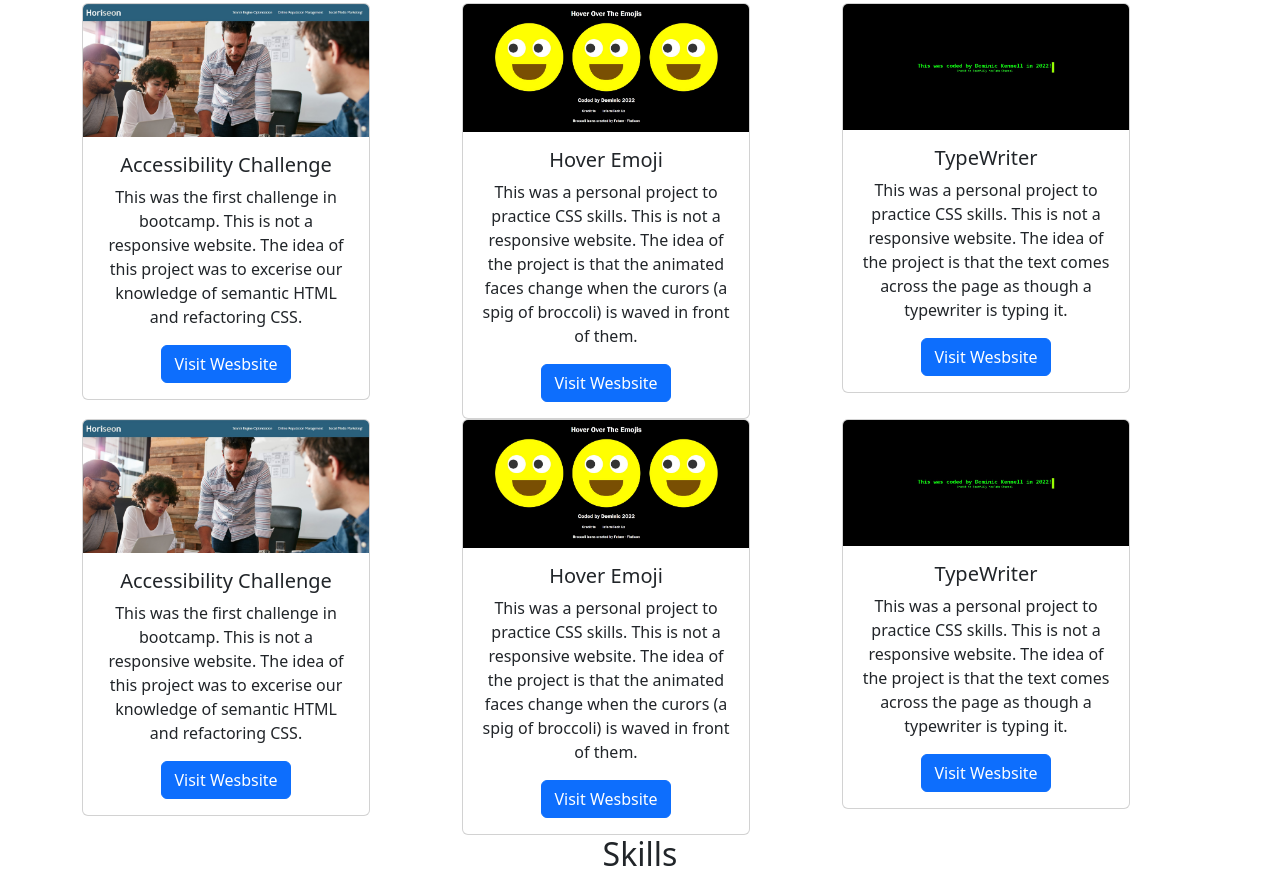
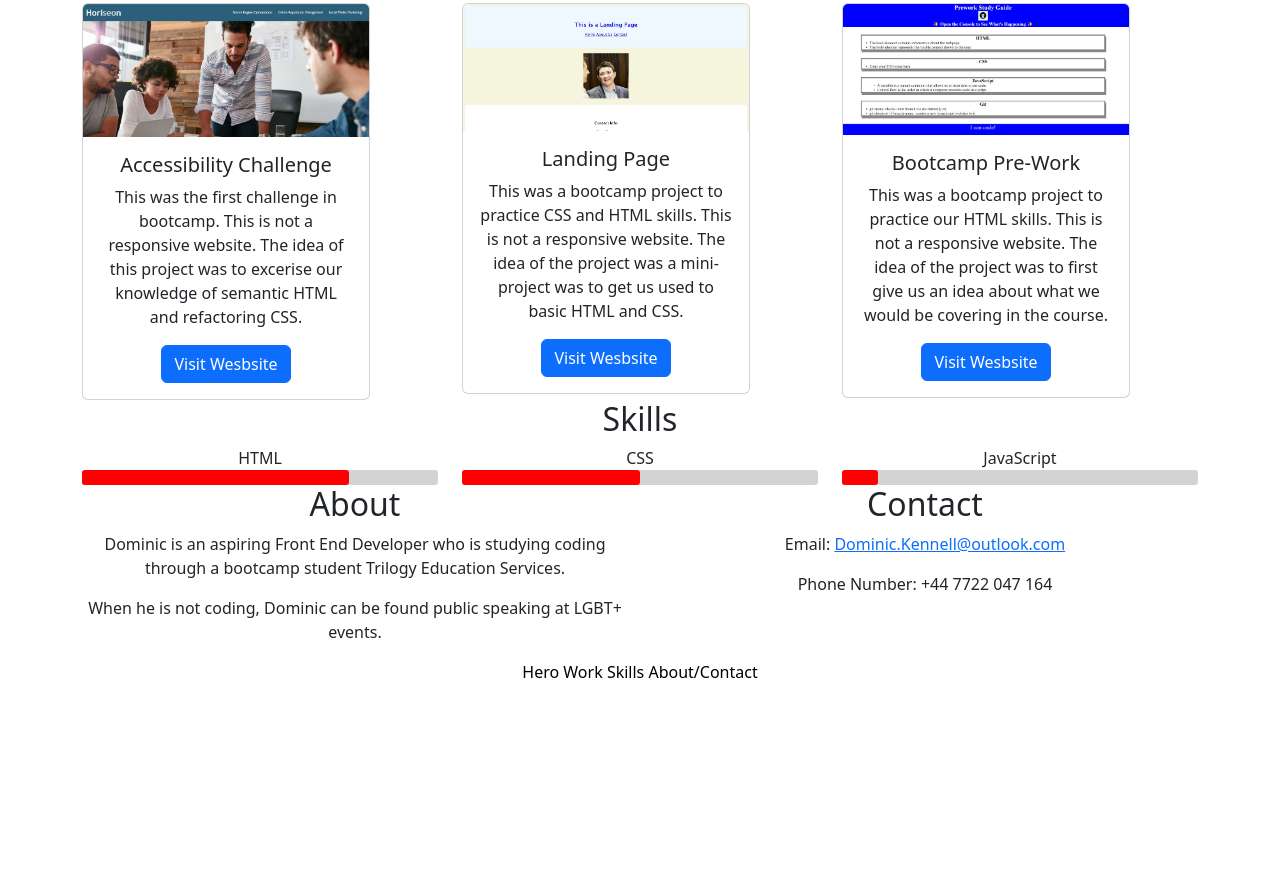
Before and after one commit to DominicKennell/Bootstrap-Portfolio, a plain HTML site: page index.html in a window 1280 px wide. Shown: the part 485-1361 px from the top of the page. After the commit the page ends 1169 px from the top, so only its background shows below. Drawn offline with nearby package versions, Linux system fonts and the light colour scheme.

Commit message:
added bootcamp projects

```diff
--- a/index.html
+++ b/index.html
@@ -32,7 +32,8 @@
         <img class="mx-auto d-block img-fluid unlock-icon" src="/images/download.jpg">
         <p class="lead">Aspring Front End Developer</p>
         <p class="lead">
-            <a class="btn btn-primary btn-lg" href="https://github.com/DominicKennell?tab=repositories" role="button">Github</a>
+            <a class="btn btn-primary btn-lg" href="https://github.com/DominicKennell?tab=repositories"
+                role="button">Github</a>
         </p>
         </section>
 
@@ -52,82 +53,38 @@
                                 <p class="card-text">This was the first challenge in bootcamp. This is not a responsive
                                     website. The idea of this project was to excerise our knowledge of semantic HTML and
                                     refactoring CSS.</p>
-                                <a href="https://dominickennell.github.io/Accessibility-Challenge/" class="btn btn-primary">Visit Wesbsite</a>
+                                <a href="https://dominickennell.github.io/Accessibility-Challenge/"
+                                    class="btn btn-primary">Visit Wesbsite</a>
                             </div>
                         </article>
                     </div>
                     <div class="col-sm">
-                        <!-- Hover Emoji -->
+                        <!-- Landing Page -->
                         <article class="card">
-                            <img class="card-img-top" src="./images/Hover-Emoji.jpg" alt="Image: Hover Emoji">
+                            <img class="card-img-top" src="./images/Landing-Page.jpg" alt="Image: Landing-Page">
                             <div class="card-body">
-                                <h5 class="card-title">Hover Emoji</h5>
-                                <p class="card-text">This was a personal project to practice CSS skills. This is not a
-                                    responsive website. The idea of the project is that the animated faces change when
-                                    the
-                                    curors (a spig of broccoli) is waved in front of them.</p>
-                                <a href="https://dominickennell.github.io/Hover-Emoji/" class="btn btn-primary">Visit Wesbsite</a>
+                                <h5 class="card-title">Landing Page</h5>
+                                <p class="card-text">This was a bootcamp project to practice CSS and HTML skills. This is not a responsive website. The idea of the project was a mini-project was to get us used to basic HTML and
+                                    CSS. </p>
+                                <a href="https://dominickennell.github.io/Landing-Page/" class="btn btn-primary">Visit
+                                    Wesbsite</a>
                             </div>
                         </article>
                     </div>
                     <div class="col-sm">
-                        <!-- Typewriter -->
+                        <!--  Bootcamp PreWork -->
                         <article class="card">
-                            <img class="card-img-top" src="./images/Terminal.jpg" alt="Image: TypeWriter">
+                            <img class="card-img-top" src="./images/Pre-Work.jpg" alt="Image: Bootcamp PreWork">
                             <div class="card-body">
-                                <h5 class="card-title">TypeWriter</h5>
-                                <p class="card-text">This was a personal project to practice CSS skills. This is not a
-                                    responsive website. The idea of the project is that the text comes across the page
-                                    as
-                                    though a typewriter is typing it. </p>
-                                <a href="https://dominickennell.github.io/Terminal/" class="btn btn-primary">Visit Wesbsite</a>
+                                <h5 class="card-title">Bootcamp Pre-Work</h5>
+                                <p class="card-text">This was a bootcamp project to practice our HTML skills. This is
+                                    not a
+                                    responsive website. The idea of the project was to first give us an idea about what
+                                    we would be covering in the course.</p>
+                                <a href="https://dominickennell.github.io/prework-study-guide/" class="btn btn-primary">Visit
+                                    Wesbsite</a>
                             </div>
                         </article>
-                    </div>
-                </div>
-                <!-- Second Row -->
-                <div class="row">
-                    <div class="col-sm">
-                        <!-- Accessbility Challenege -->
-                        <article class="card">
-                            <img class="card-img-top" src="./images/Horiseon.jpg" alt="Image: Accessibility Challenge">
-                            <div class="card-body">
-                                <h5 class="card-title">Accessibility Challenge</h5>
-                                <p class="card-text">This was the first challenge in bootcamp. This is not a responsive
-                                    website. The idea of this project was to excerise our knowledge of semantic HTML and
-                                    refactoring CSS.</p>
-                                <a href="#" class="btn btn-primary">Visit Wesbsite</a>
-                            </div>
-                        </article>
-                    </div>
-                    <div class="col-sm">
-                        <!-- Hover Emoji -->
-                        <article class="card">
-                            <img class="card-img-top" src="./images/Hover-Emoji.jpg" alt="Image: Hover Emoji">
-                            <div class="card-body">
-                                <h5 class="card-title">Hover Emoji</h5>
-                                <p class="card-text">This was a personal project to practice CSS skills. This is not a
-                                    responsive website. The idea of the project is that the animated faces change when
-                                    the
-                                    curors (a spig of broccoli) is waved in front of them.</p>
-                                <a href="#" class="btn btn-primary">Visit Wesbsite</a>
-                            </div>
-                        </article>
-                    </div>
-                    <div class="col-sm">
-                        <!-- Typewriter -->
-                        <article class="card">
-                            <img class="card-img-top" src="./images/Terminal.jpg" alt="Image: TypeWriter">
-                            <div class="card-body">
-                                <h5 class="card-title">TypeWriter</h5>
-                                <p class="card-text">This was a personal project to practice CSS skills. This is not a
-                                    responsive website. The idea of the project is that the text comes across the page
-                                    as
-                                    though a typewriter is typing it. </p>
-                                <a href="#" class="btn btn-primary">Visit Wesbsite</a>
-                            </div>
-                        </article>
-                    </div>
                     </div>
                 </div>
         </section>
@@ -171,12 +128,13 @@
         </section>
 
         <!-- About/Contact -->
-        <section  id="about-contact" class="container">
+        <section id="about-contact" class="container">
             <div class="row">
                 <div class="col-sm">
                     <article class="about">
                         <h2>About</h2>
-                    <p>Dominic is an aspiring Front End Developer who is studying coding through a bootcamp student Trilogy Education Services.</p>
+                        <p>Dominic is an aspiring Front End Developer who is studying coding through a bootcamp student
+                            Trilogy Education Services.</p>
                         <p>When he is not coding, Dominic can be found public speaking at LGBT+ events.</p>
                     </article>
                 </div>
```
Also changed, not shown: images/Bertie-Bear.jpg (deleted), images/Hover-Emoji.jpg (deleted), images/Landing-Page.jpg (added), images/Netflix_clone.jpg (deleted), images/Pre-Work.jpg (added), images/Terminal.jpg (deleted). Lines whose indentation alone changed are shown as unchanged.
